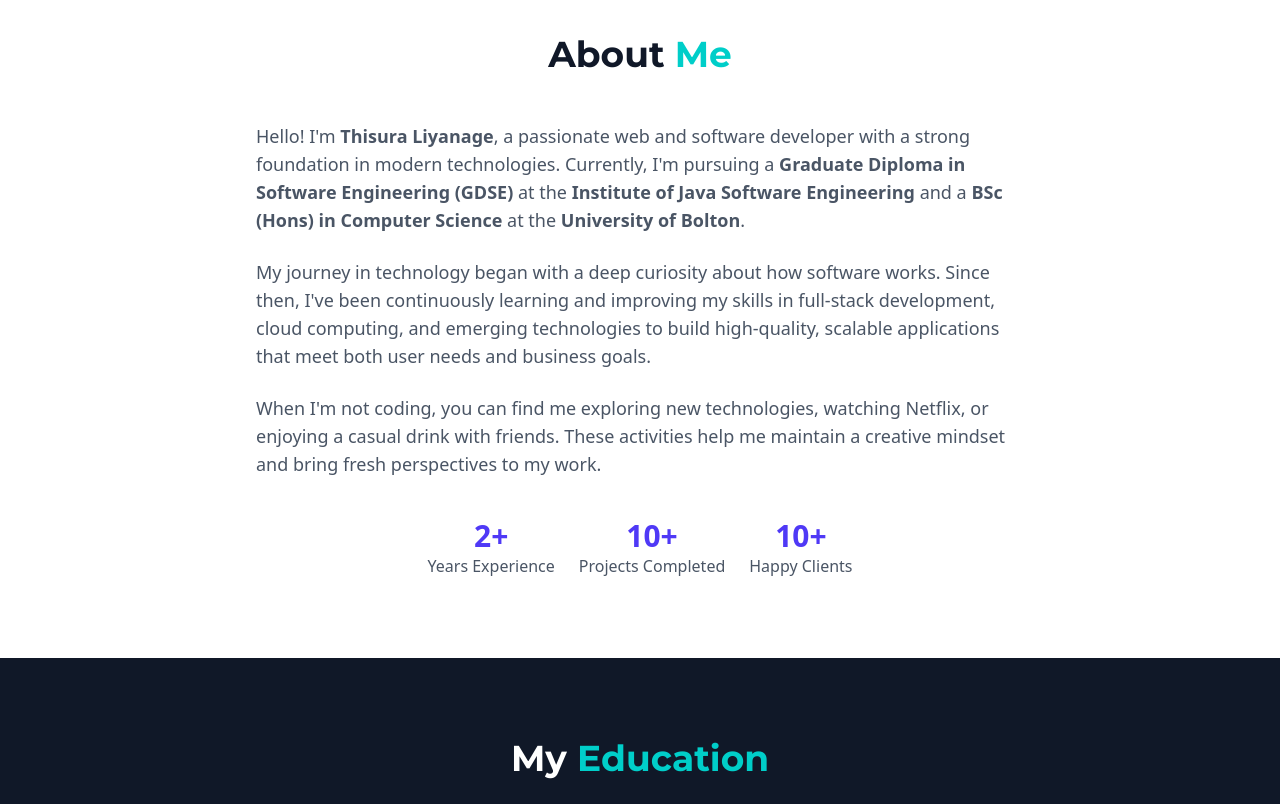
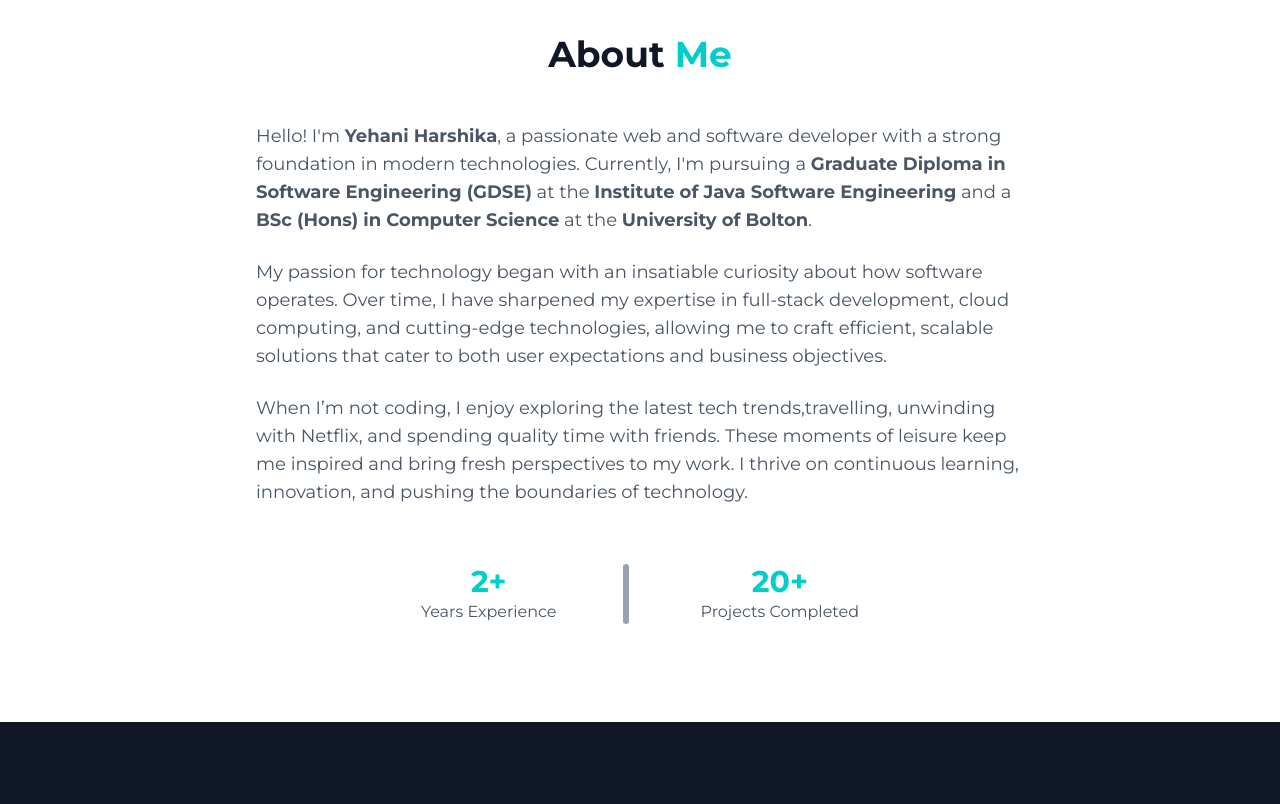
Before and after one commit to yehaniharshika/portfolio-react, a React (Vite) app: page / in a window 1280 px wide. Shown: the part 760-1564 px from the top of the page. Built offline with nearby package versions, Linux system fonts and the light colour scheme.

Commit message:
Successfully created About.tsx

```diff
--- a/src/components/About.tsx
+++ b/src/components/About.tsx
@@ -1,4 +1,5 @@
 import { motion } from "framer-motion";
+import {GoDash} from "react-icons/go";
 
 export const About = () => {
     return (
@@ -21,57 +22,55 @@ export const About = () => {
                     animate={{opacity: 1}}
                     transition={{duration: 1, delay: 0.3}}
                 >
-                    <p className="text-lg text-gray-600 dark:text-gray-300 mb-6">
-                        Hello! I'm <strong>Thisura Liyanage</strong>, a passionate web and software developer with a
+
+                    <p className="text-lg text-gray-600 dark:text-gray-300 mb-6" style={{fontFamily: 'Montserrat, sans-serif'}}>
+                        Hello! I'm <strong>Yehani Harshika</strong>, a passionate web and software developer with a
                         strong foundation in modern technologies. Currently, I'm pursuing a <strong>Graduate Diploma in
                         Software Engineering (GDSE)</strong> at the <strong>Institute of Java Software
                         Engineering</strong> and a <strong>BSc (Hons) in Computer Science</strong> at the <strong>University
                         of Bolton</strong>.
                     </p>
-                    <p className="text-lg text-gray-600 dark:text-gray-300 mb-6">
-                        My journey in technology began with a deep curiosity about how software works. Since then, I've
-                        been continuously learning and improving my skills in full-stack development, cloud computing,
-                        and emerging technologies to build high-quality, scalable applications that meet both user needs
-                        and business goals.
+                    <p className="text-lg text-gray-600 dark:text-gray-300 mb-6" style={{fontFamily: 'Montserrat, sans-serif'}}>
+                        My passion for technology began with an insatiable curiosity about how software operates.
+                        Over time, I have sharpened my expertise in full-stack development, cloud computing, and cutting-edge technologies,
+                        allowing me to craft efficient, scalable solutions that cater to both user expectations and business objectives.
+
                     </p>
-                    <p className="text-lg text-gray-600 dark:text-gray-300 mb-6">
-                        When I'm not coding, you can find me exploring new technologies, watching Netflix, or enjoying a
-                        casual drink with friends. These activities help me
-                        maintain a creative mindset and bring fresh perspectives to my work.
+                    <p className="text-lg text-gray-600 dark:text-gray-300 mb-6" style={{fontFamily: 'Montserrat, sans-serif'}}>
+                        When I’m not coding, I enjoy exploring the latest tech trends,travelling,
+                        unwinding with Netflix, and spending quality time with friends.
+                        These moments of leisure keep me inspired and bring fresh perspectives to my work. I thrive on continuous learning,
+                        innovation, and pushing the boundaries of technology.
+
                     </p>
                     <motion.div
-                        className="mt-10 flex justify-center gap-6"
-                        initial={{opacity: 0, y: 20}}
-                        animate={{opacity: 1, y: 0}}
-                        transition={{duration: 0.8, delay: 0.5}}
+                        className="mt-10 flex justify-center items-center gap-6"
+                        initial={{ opacity: 0, y: 20 }}
+                        animate={{ opacity: 1, y: 0 }}
+                        transition={{ duration: 0.8, delay: 0.5 }}
                     >
                         <motion.div className="text-center" whileHover={{scale: 1.1}}>
-                            <div className="text-3xl font-bold text-indigo-600 dark:text-indigo-400">
+                            <div className="text-3xl font-bold text-[#00cec9] dark:text-[#00cec9]" style={{fontFamily: 'Montserrat, sans-serif'}}>
                                 2+
                             </div>
-                            <div className="text-gray-600 dark:text-gray-300">
+                            <div className="text-gray-600 dark:text-gray-300"  style={{fontFamily: 'Montserrat, sans-serif'}}>
                                 Years Experience
                             </div>
                         </motion.div>
+
+                        <GoDash className="text-gray-400 text-8xl rotate-90" />
+
                         <motion.div className="text-center" whileHover={{scale: 1.1}}>
-                            <div className="text-3xl font-bold text-indigo-600 dark:text-indigo-400">
-                                10+
+                            <div className="text-3xl font-bold text-[#00cec9] dark:text-[#00cec9]"  style={{fontFamily: 'Montserrat, sans-serif'}}>
+                                20+
                             </div>
-                            <div className="text-gray-600 dark:text-gray-300">
+                            <div className="text-gray-600 dark:text-gray-300"  style={{fontFamily: 'Montserrat, sans-serif'}}>
                                 Projects Completed
-                            </div>
-                        </motion.div>
-                        <motion.div className="text-center" whileHover={{scale: 1.1}}>
-                            <div className="text-3xl font-bold text-indigo-600 dark:text-indigo-400">
-                                10+
-                            </div>
-                            <div className="text-gray-600 dark:text-gray-300">
-                                Happy Clients
                             </div>
                         </motion.div>
                     </motion.div>
                 </motion.div>
             </div>
         </section>
-    )
+)
 }
```
